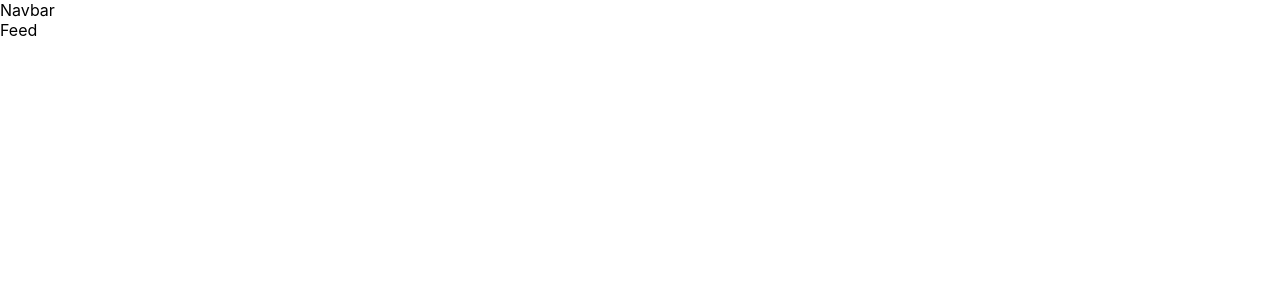
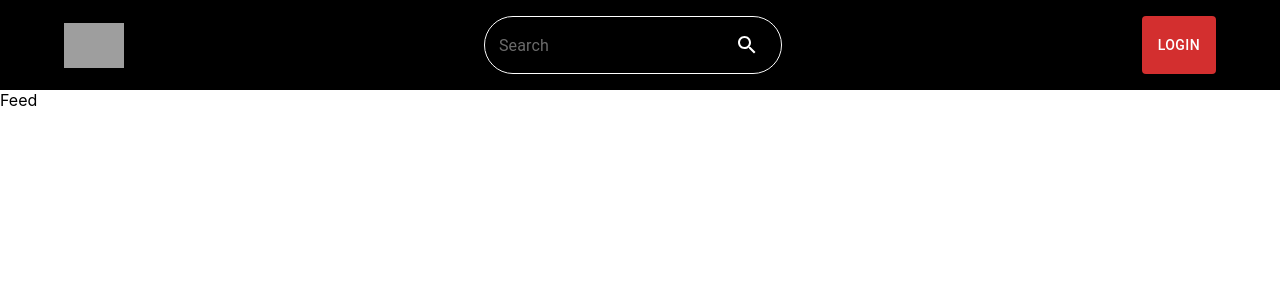
Before and after one commit to Morad-elazyzy/alt-_videos, a React (Create React App) app: page / in a window 1280 px wide. Shown: the top 300 px of the page. Built offline with nearby package versions, Linux system fonts and the light colour scheme; grey boxes are pictures that could not be loaded.

Commit message:
Navbar component

```diff
--- a/src/App.js
+++ b/src/App.js
@@ -1,12 +1,10 @@
 import { BrowserRouter, Routes, Route } from "react-router-dom";
-import { Box } from "@mui/material";
 import { Navbar } from "./components/index";
 import { Feed, VideoDetail, ChannelDetail, SearchFeed } from "./pages/index";
 function App() {
   return (
-    <>
+    <BrowserRouter>
       <Navbar />
-      <BrowserRouter>
       <Routes>
         <Route path="/" exact element={<Feed />} />
         <Route path="/video/:id" exact element={<VideoDetail />} />
@@ -14,7 +12,6 @@ function App() {
         <Route path="/search/:searchKey" exact element={<SearchFeed />} />
       </Routes>
     </BrowserRouter>
-    </>
   );
 }
 
--- a/src/components/Navbar.js
+++ b/src/components/Navbar.js
@@ -1,7 +1,26 @@
-import React from "react";
-
+import { Stack, Box, Container, Button } from "@mui/material";
+import { Link } from "react-router-dom";
+import { SearchBar } from "./index";
 const Navbar = () => {
-  return <div>Navbar</div>;
+  return (
+    <Box py={2} bgcolor="black" position="sticky" component="nav">
+      <Container>
+        <Stack direction="row" justifyContent="space-between">
+          <Link to="/" style={{ display: "flex", alignItems: "center" }}>
+            <img
+              src="https://i.ibb.co/s9Qys2j/logo.png"
+              alt="logo"
+              height={45}
+            />
+          </Link>
+          <SearchBar />
+          <Button color="error" variant="contained">
+            Login
+          </Button>
+        </Stack>
+      </Container>
+    </Box>
+  );
 };
 
 export default Navbar;
--- /dev/null
+++ b/src/components/SearchBar.js
@@ -0,0 +1,40 @@
+import { useState } from "react";
+import { useNavigate } from "react-router-dom";
+import { OutlinedInput, InputAdornment, IconButton } from "@mui/material";
+import SearchIcon from "@mui/icons-material/Search";
+
+const SearchBar = () => {
+  const navigate = useNavigate();
+  const [searchKey, setSearchKey] = useState("");
+
+  const onSearchSubmit = () => {
+    if (searchKey.length > 0) {
+      navigate(`/search/${searchKey}`);
+    }
+  };
+  return (
+    <OutlinedInput
+      sx={{
+        color: "#fff",
+        border: "1px solid #fff",
+        borderRadius: "30px",
+      }}
+      placeholder="Search"
+      onChange={(e) => setSearchKey(e.target.value)}
+      endAdornment={
+        <InputAdornment sx={{ color: "#fff" }} position="end">
+          <IconButton
+            onClick={() => onSearchSubmit()}
+            type="submit"
+            sx={{ color: "#fff" }}
+            aria-label="search"
+          >
+            <SearchIcon />
+          </IconButton>
+        </InputAdornment>
+      }
+    />
+  );
+};
+
+export default SearchBar;
--- a/src/components/index.js
+++ b/src/components/index.js
@@ -1 +1,2 @@
 export { default as Navbar } from "./Navbar";
+export { default as SearchBar } from "./SearchBar";
```
Lines whose indentation alone changed are shown as unchanged.
